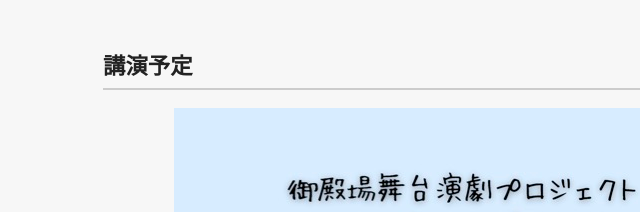
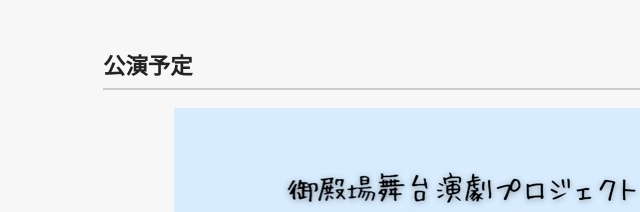
Before and after one commit to gsai-creativeteam/Gotembatheater-project, a plain HTML site: page index.html in a window 1280 px wide. Shown: the part 451-663 px from the top of the page, 169-809 px from the left. Drawn offline with Linux system fonts and the light colour scheme.

Commit message:
Update index.html

```diff
--- a/index.html
+++ b/index.html
@@ -130,7 +130,7 @@
   </section>
 
   <section id="schedule">
-    <h2>講演予定</h2>
+    <h2>公演予定</h2>
     <img src="gotenbaengeki-conte.jpg" alt="御殿場舞台演劇プロジェクト 第8回公演 そうだ、コントしよう。
      2025年7月27日（日）会場：裾野市生涯学習センター 3F学習ホール 静岡県裾野市深良435
      午前の部 開場10:30 開演11:00 午後の部 開場13:30 開演14:00 入場無料
```
